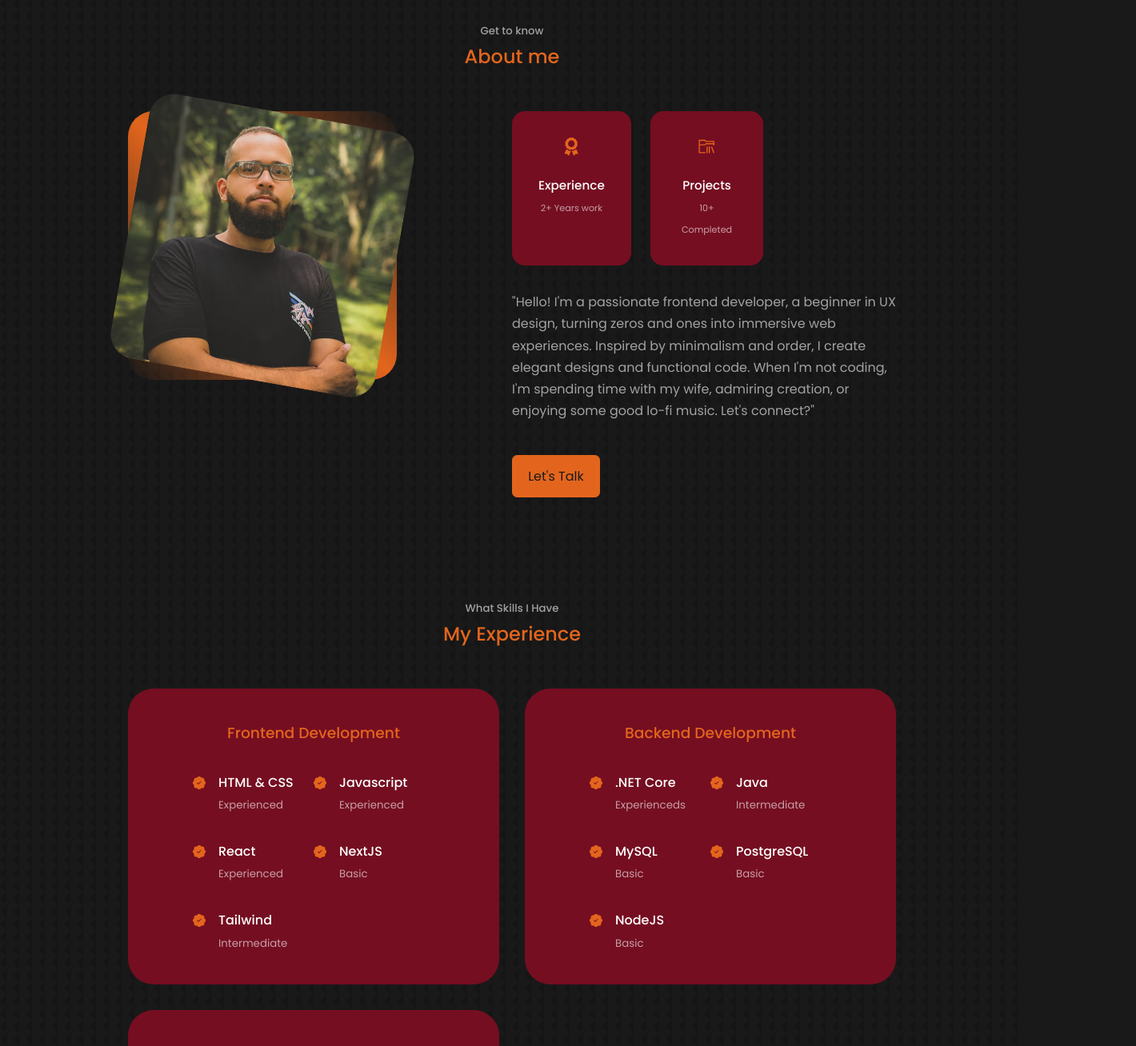
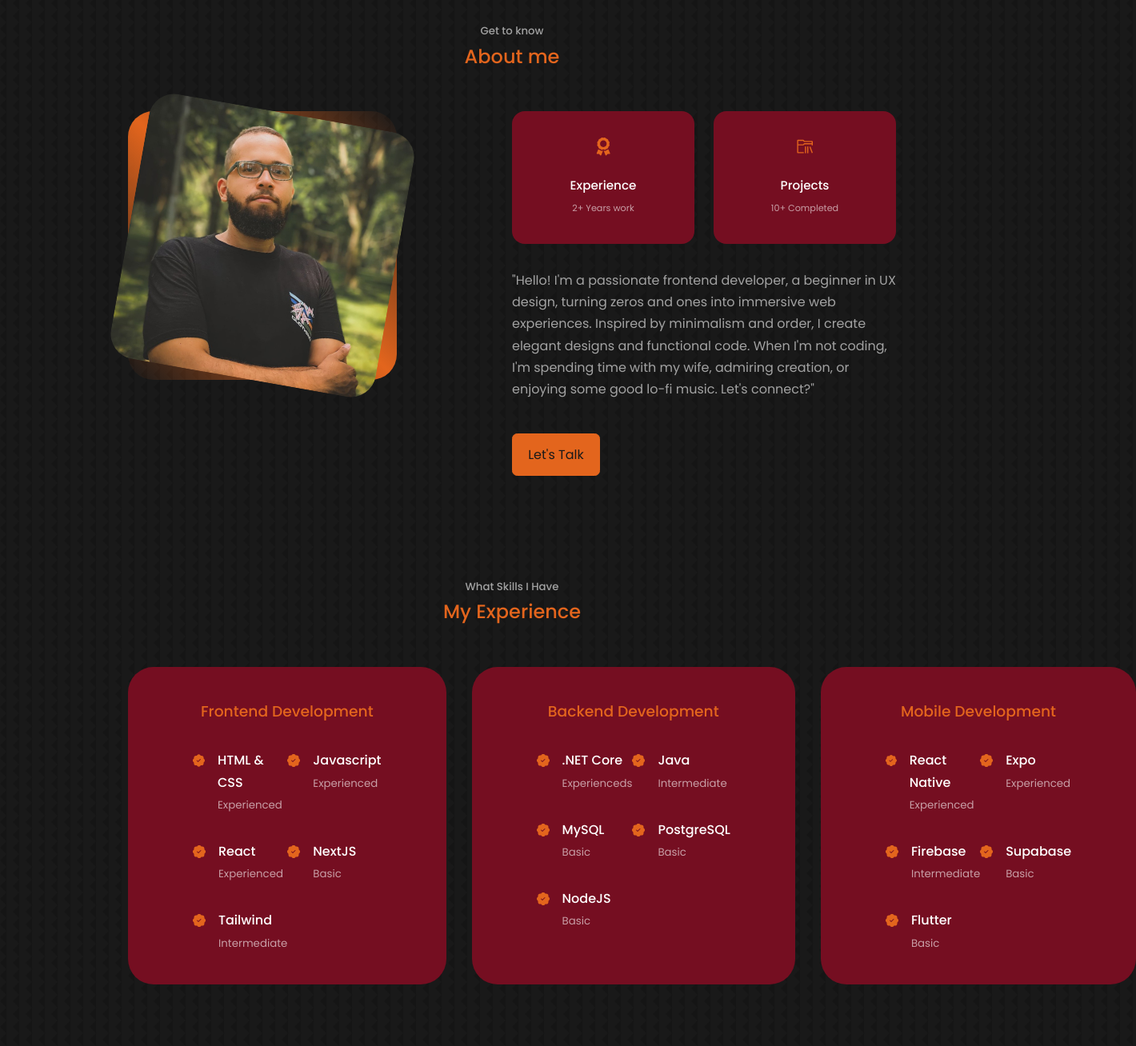
Before and after one commit to judsonkerller/react-portfolio, a React (Create React App) app: page / in a window 1280 px wide. Shown: the part 900-2208 px from the top of the page at 80% size, 1420 px wide, since content can reach past the window. Built offline with nearby package versions, Linux system fonts and the light colour scheme.

Commit message:
style: Update styles for header, experience and about components

```diff
--- a/src/components/about/about.css
+++ b/src/components/about/about.css
@@ -31,7 +31,7 @@
 
 .about__cards {
 	display: grid;
-  grid-template-columns: repeat(3, 1fr);
+	grid-template-columns: repeat(2, 1fr);
 	gap: 1.5rem;
 }
 
@@ -67,7 +67,7 @@
 
 .about__content p {
 	margin: 2rem 0 2.6rem;
-  color: var(--color-light)
+	color: var(--color-light);
 }
 
 /* ========== MEDIA QUERIES (MEDIUM DEVICES) ========== */
--- a/src/components/experience/experience.css
+++ b/src/components/experience/experience.css
@@ -1,6 +1,6 @@
 .experience__container {
 	display: grid;
-  grid-template-columns: 1fr 1fr;
+	grid-template-columns: repeat(3, 1fr);
 	gap: 2rem;
 }
 
@@ -26,7 +26,7 @@
 
 .experience__content {
 	display: grid;
-  grid-template-columns: 1fr 1fr;
+	grid-template-columns: 1fr 0.5fr;
 	row-gap: 2rem;
 }
 
```
Also changed, not shown: src/components/header/header.css (+8 -0 lines). Lines whose indentation alone changed are shown as unchanged.
